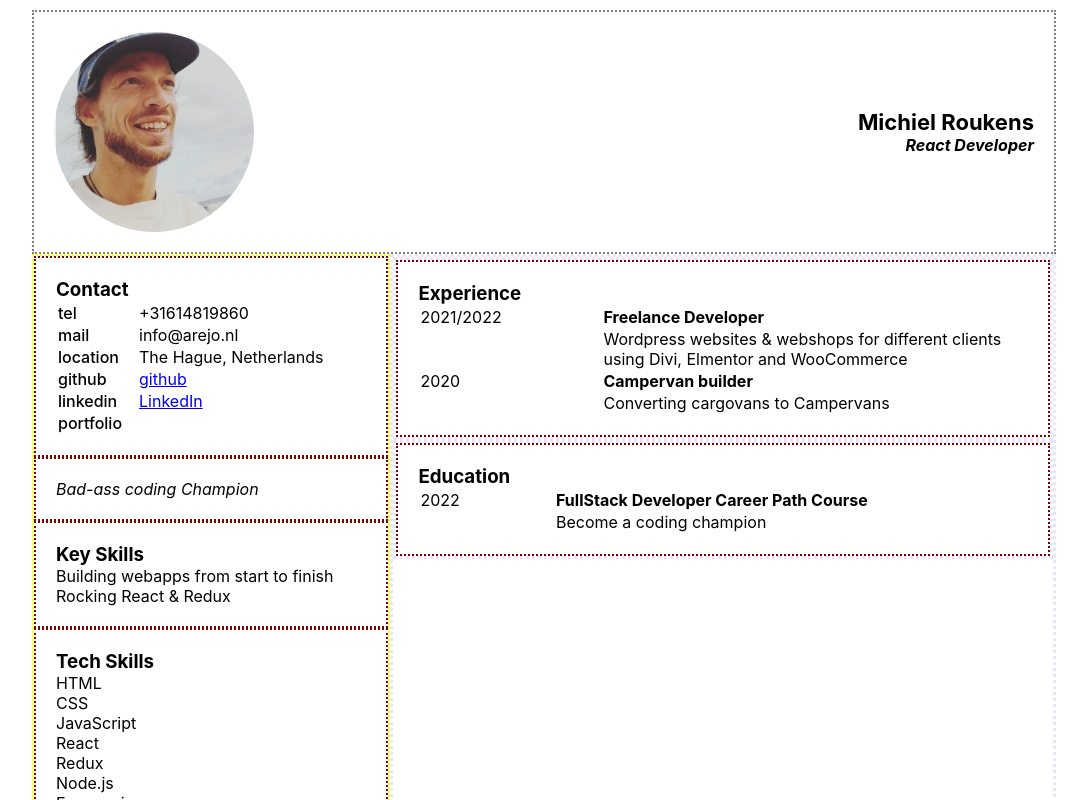
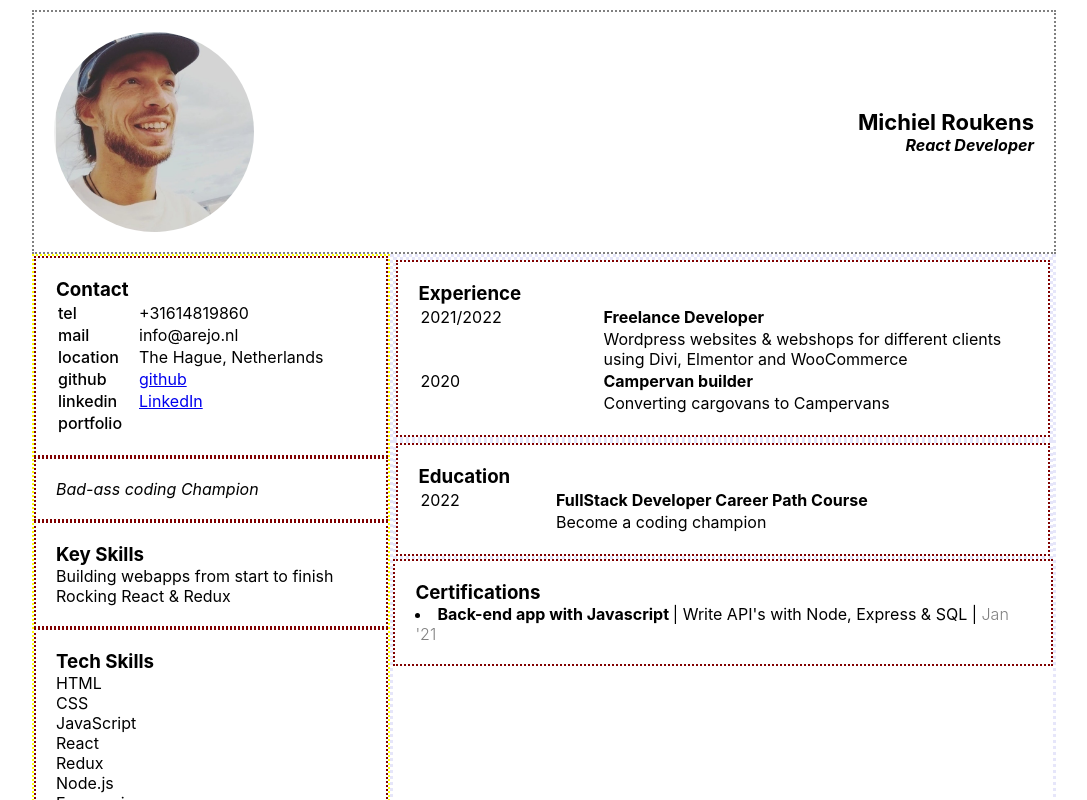
Before and after one commit to arejasverduras/resume, a React (Create React App) app: page / in a window 1280 px wide. Shown: the top 800 px of the page, without its empty margins (96-1183 px from the left). Built offline with nearby package versions, Linux system fonts and the light colour scheme.

Commit message:
certifications component

```diff
--- a/src/App.js
+++ b/src/App.js
@@ -7,7 +7,7 @@ import { SideBar } from './components/SideBar/SideBar';
 import { Content} from './components/Content/Content';
 
 function App() {
-  const { jobs, profileName, profileTitle, profilePicture, contactInfo, summary, keySkills, techSkills} = profileData;
+  const { jobs, certifications, profileName, profileTitle, profilePicture, contactInfo, summary, keySkills, techSkills} = profileData;
 
   return (
     <div className="App">
@@ -22,7 +22,7 @@ function App() {
     techSkills={techSkills}
     contactInfo={contactInfo}
      />
-     <Content jobs={jobs} />
+    <Content jobs={jobs} certifications={certifications} />
     </div>
 
   );
--- /dev/null
+++ b/src/components/Certificates/Certificates.js
@@ -0,0 +1,26 @@
+import React from 'react';
+import { Widget } from '../Widget/Widget';
+
+export const Certificates = ({jobs, title, certifications}) => {
+
+
+    const certificateList =
+            certifications.map(cert =>
+        <li>
+            <b>{cert.title} </b>
+                 | {cert.description} |
+            <span style={{"fontWeight": 300, "color": "grey"}}> {cert.date}</span>
+        </li>
+
+)
+
+
+
+    return (
+        <Widget
+            title={title}
+            name={certifications}
+            content={certificateList}
+        />
+     )
+}
--- a/src/components/Content/Content.js
+++ b/src/components/Content/Content.js
@@ -1,16 +1,27 @@
 import React from 'react';
+import { Certificates } from '../Certificates/Certificates';
 import { JobList } from '../JobList/JobList';
 import { Widget } from '../Widget/Widget';
 
-export const Content = ({jobs}) => {
+export const Content = ({jobs, certifications}) => {
 
 
     return (
         <div className='Content'>
-            <JobList title={"Experience"} jobs={jobs} type={"job"} />
-            <JobList title={"Education"} jobs={jobs} type={"cert"} />
+            <JobList
+                title={"Experience"}
+                name={"Experience"}
+                jobs={jobs}
+                type={"job"} />
+            <JobList
+                title={"Education"}
+                name={"Experience"}
+                jobs={jobs}
+                type={"edu"} />
+            <Certificates
+                title={"Certifications"}
+                name={"Certifications"}
+                certifications={certifications} />
         </div>
     )
 }
-
-// return JobList components with the right content.
--- a/src/components/JobList/JobList.js
+++ b/src/components/JobList/JobList.js
@@ -1,7 +1,7 @@
 import React from 'react';
 import { Widget } from '../Widget/Widget';
 
-export const JobList = ({jobs, type, title, classname}) => {
+export const JobList = ({jobs, type, title}) => {
     const jobsFilter = jobs.filter(job => job.type === type)
 
     const contentArray =
@@ -22,6 +22,6 @@ export const JobList = ({jobs, type, title, classname}) => {
 
     return (
     <div className='Content'>
-        <Widget title={title} name="Experience" content={contentArray} />
+        <Widget title={title} name={title} content={contentArray} />
 </div>)
 }
--- a/src/components/SideBar/SideBar.js
+++ b/src/components/SideBar/SideBar.js
@@ -15,7 +15,6 @@ export const SideBar = (props) => {
     ));
 
     const contactArray = Object.entries(contactInfo);
-
     const contactTable =
     <table>
 {        contactArray.map(([key, value]) =>
--- a/src/data.js
+++ b/src/data.js
@@ -17,12 +17,18 @@ export const profileData = {
         location: 'Twisk, The Netherlands',
         description: 'Converting cargovans to Campervans'
     }, {
-        type: 'cert',
+        type: 'edu',
         period: '2022',
         company: 'codecademy',
         location: 'At home',
         title: 'FullStack Developer Career Path Course',
         description: 'Become a coding champion'
+    }],
+    certifications: [{
+        title: 'Back-end app with Javascript',
+        description: "Write API's with Node, Express & SQL",
+        institute: 'Codecademy',
+        date: "Jan '21"
     }],
     contactInfo: {
         tel: '+31614819860',
```
